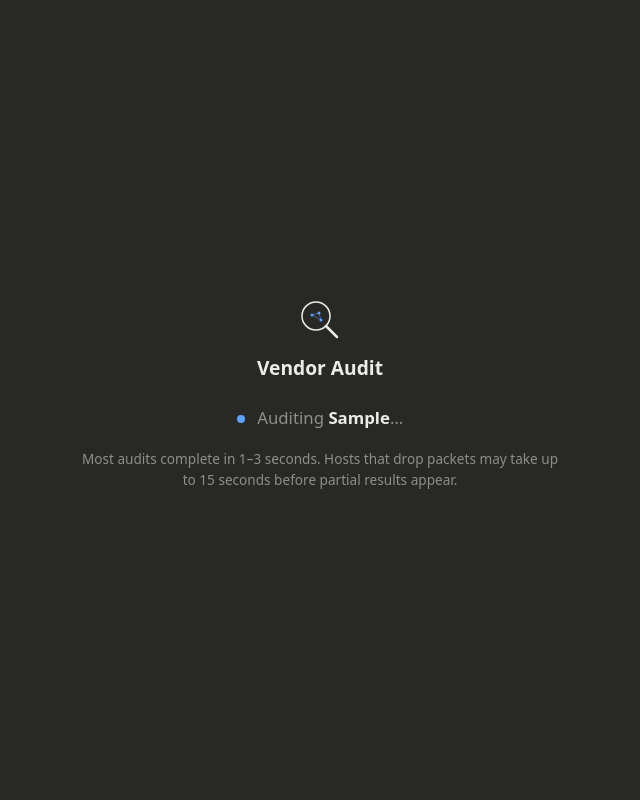
After one commit to chrono1313/Vendor-Audit, a Python web app: template src/vendor_audit/web/templates/loading.html in a window 1280 px wide. The commit adds this page. Shown: the whole page, without its empty margins (320-960 px from the left). Run offline with Jinja, Linux system fonts and the light colour scheme; the template is opened without the code that fills it: most values are stand-ins (such as "Sample title", 1, 10 or a date in 2020).

Commit message:
Add loading page with meta-refresh between /audit and result
Old flow: GET /audit?domain=foo runs audit (1-15s), returns result.
User stares at blank page or stale form during the wait.

New flow: GET /audit?domain=foo returns a loading page immediately.
Loading page meta-refreshes to /audit/result?domain=foo where the
audit actually runs.

User journey now sees 'Auditing example.com...' with a pulsing
indicator during the wait, regardless of entry path (form submit,
shared URL paste, re-audit click). All inline JS removed; CSP back
to uniform script-src 'none'.

Wall-clock deadline bumped to 15s (was 25, then 8) — generous enough
for security.txt's serial fetch chain on slow hosts, tight enough
that blackholes finish well under Cloudflare's tunnel timeout.

```diff
--- /dev/null
+++ b/src/vendor_audit/web/templates/loading.html
@@ -0,0 +1,113 @@
+<!doctype html>
+<html lang="en">
+<head>
+<meta charset="utf-8">
+<meta name="viewport" content="width=device-width, initial-scale=1">
+<title>Vendor Audit — auditing {{ display_domain }}</title>
+<link rel="icon" type="image/svg+xml" href="/favicon.svg">
+
+{# Meta refresh fires immediately. The URL is server-built so it's already
+   safe (the domain came from validation, the destination URL is constant
+   shape). The browser navigates to /audit/result?domain=... after a
+   single paint, so the user sees this page for ~1 frame before the
+   actual audit-in-progress wait begins. The address bar updates to the
+   destination URL on navigation, so re-loading or sharing from there
+   skips this loading shell entirely. #}
+<meta http-equiv="refresh" content="0; url={{ result_url }}">
+
+<style>
+  :root {
+    --bg: rgb(40, 40, 38);
+    --panel: rgb(48, 48, 45);
+    --fg: #ececea;
+    --muted: #8e8e8a;
+    --accent: #5fa3ff;
+    --border: rgba(255, 255, 255, 0.08);
+  }
+  body {
+    font: 15px/1.5 system-ui, -apple-system, sans-serif;
+    color: var(--fg);
+    background: var(--bg);
+    margin: 0;
+    min-height: 100vh;
+    display: grid;
+    place-items: center;
+    padding: 2rem 1rem;
+    box-sizing: border-box;
+  }
+  @media (max-width: 600px) {
+    body { place-items: start center; padding: 1rem 1rem 2rem; }
+  }
+  main { text-align: center; max-width: 480px; width: 100%; }
+  .logo {
+    width: 48px; height: 48px;
+    margin: 0 auto 0.6rem;
+    color: var(--fg);
+  }
+  .logo svg { display: block; width: 100%; height: 100%; }
+  .brand {
+    font: 600 1.2rem system-ui, sans-serif;
+    margin: 0 0 1.5rem;
+    color: var(--fg);
+  }
+  .status {
+    color: var(--muted);
+    font-size: 1.05rem;
+  }
+  .status strong { color: var(--fg); }
+
+  /* The pulsing dot is a CSS animation only — no JS needed. The CSP
+     for this page allows nothing but our own styles, so this is the
+     only feedback we can show. */
+  .pulse {
+    display: inline-block;
+    width: 8px; height: 8px;
+    border-radius: 50%;
+    background: var(--accent);
+    margin-right: 0.5rem;
+    vertical-align: middle;
+    animation: pulse 1.2s ease-in-out infinite;
+  }
+  @keyframes pulse {
+    0%, 100% { opacity: 0.3; transform: scale(0.85); }
+    50%      { opacity: 1.0; transform: scale(1.0);  }
+  }
+  .hint {
+    color: var(--muted);
+    font-size: 0.85rem;
+    margin-top: 1.2rem;
+  }
+  a { color: var(--accent); text-decoration: none; }
+  a:hover { text-decoration: underline; }
+</style>
+</head>
+<body>
+<main>
+<a class="brand-link" href="/" aria-label="Vendor Audit home" style="color: inherit; text-decoration: none;">
+<div class="logo">
+  <svg xmlns="http://www.w3.org/2000/svg" viewBox="0 0 96 96" role="img" aria-label="Vendor Audit logo">
+  <circle cx="40" cy="40" r="28" fill="none" stroke="currentColor" stroke-width="3"/>
+  <line x1="60" y1="60" x2="82" y2="82" stroke="currentColor" stroke-width="5" stroke-linecap="round"/>
+  <line x1="32" y1="38" x2="46" y2="34" stroke="#5fa3ff" stroke-width="1"/>
+  <line x1="46" y1="34" x2="50" y2="48" stroke="#5fa3ff" stroke-width="1"/>
+  <line x1="32" y1="38" x2="50" y2="48" stroke="#5fa3ff" stroke-width="1"/>
+  <circle cx="32" cy="38" r="3" fill="#5fa3ff"/>
+  <circle cx="46" cy="34" r="3" fill="#5fa3ff"/>
+  <circle cx="50" cy="48" r="3" fill="#5fa3ff"/>
+</svg>
+</div>
+<div class="brand">Vendor Audit</div>
+</a>
+<p class="status">
+  <span class="pulse" aria-hidden="true"></span>
+  Auditing <strong>{{ display_domain }}</strong>&hellip;
+</p>
+<p class="hint">Most audits complete in 1&ndash;3 seconds. Hosts that drop packets may take up to 15 seconds before partial results appear.</p>
+<noscript>
+<p class="hint" style="margin-top: 0.6rem;">
+  If this page does not redirect automatically, <a href="{{ result_url }}">click here to continue</a>.
+</p>
+</noscript>
+</main>
+</body>
+</html>
```
Also changed, not shown: src/vendor_audit/audit.py (+16 -15 lines), src/vendor_audit/web/app.py (+85 -51 lines), src/vendor_audit/web/render_html.py (+0 -45 lines), src/vendor_audit/web/templates/form.html (+0 -56 lines), src/vendor_audit/web/validate.py (+21 -1 lines).
